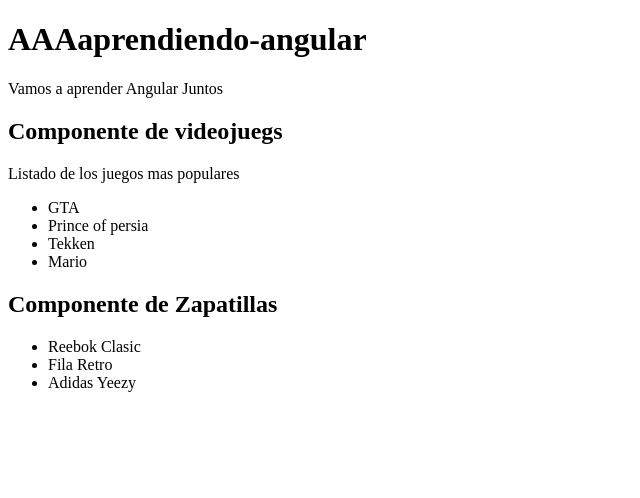
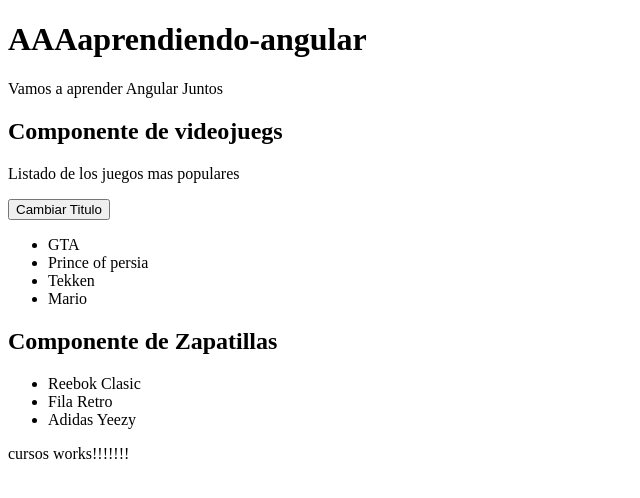
Before and after one commit to 256megas/learningAngular, an Angular app: page / in a window 1280 px wide. Shown: the top 498 px of the page, without its empty margins (0-640 px from the left). Built offline with nearby package versions, Linux system fonts and the light colour scheme.

Commit message:
life events

```diff
--- a/src/app/app.component.html
+++ b/src/app/app.component.html
@@ -3,4 +3,5 @@
   <p>Vamos a aprender Angular Juntos</p>
   <videojuego></videojuego>
   <zapatillas></zapatillas>
+  <cursos></cursos>
   </div>
--- a/src/app/app.module.ts
+++ b/src/app/app.module.ts
@@ -5,12 +5,14 @@ import { AppRoutingModule } from './app-routing.module';
 import { AppComponent } from './app.component';
 import { VideojuegoComponent } from './videojuego/videojuego.component';
 import { ZapatillasComponent } from './zapatillas/zapatillas.component';
+import { CursosComponent } from './cursos/cursos.component';
 
 @NgModule({
   declarations: [
     AppComponent,
     VideojuegoComponent,
-    ZapatillasComponent
+    ZapatillasComponent,
+    CursosComponent
   ],
   imports: [
     BrowserModule,
--- /dev/null
+++ b/src/app/cursos/cursos.component.html
@@ -0,0 +1 @@
+<p>cursos works!!!!!!!</p>
--- /dev/null
+++ b/src/app/cursos/cursos.component.ts
@@ -0,0 +1,15 @@
+import { Component, OnInit } from '@angular/core';
+
+@Component({
+  selector: 'cursos',
+  templateUrl: './cursos.component.html',
+  styleUrls: ['./cursos.component.css']
+})
+export class CursosComponent implements OnInit {
+
+  constructor() { }
+
+  ngOnInit(): void {
+  }
+
+}
--- a/src/app/videojuego/videojuego.component.html
+++ b/src/app/videojuego/videojuego.component.html
@@ -1,5 +1,6 @@
     <h2>{{ titulo }}</h2>
     <p>{{ listado }}</p>
+    <button (click)="cambiarTitulo()">Cambiar Titulo</button>
     <ul>
       <li>GTA</li>
       <li>Prince of persia</li>
--- a/src/app/videojuego/videojuego.component.ts
+++ b/src/app/videojuego/videojuego.component.ts
@@ -1,10 +1,10 @@
-import { Component } from '@angular/core';
+import { Component, OnInit, DoCheck } from '@angular/core';
 
 @Component({
   selector: 'videojuego',
   templateUrl: './videojuego.component.html',
 })
-export class VideojuegoComponent{
+export class VideojuegoComponent implements OnInit,DoCheck{
   public titulo:string;
   public listado:string;
 
@@ -13,4 +13,16 @@ export class VideojuegoComponent{
     this.listado="Listado de los juegos mas populares"
     console.log("se ha cargado el componente videojuego.Componente")
   }
+
+  ngOnInit(){
+    console.log("OnInit");
+  }
+
+  ngDoCheck(){
+    console.log("DoCheck");
+  }
+
+  cambiarTitulo(){
+    this.titulo="Cambiamos titulo";
+  }
 }
```
Also changed, not shown: src/app/cursos/cursos.component.css (added), 1 other file (tests, documents, lock files or other folders).
